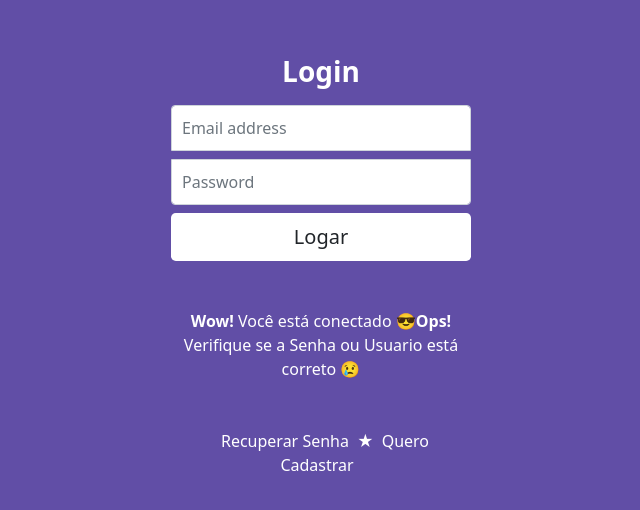
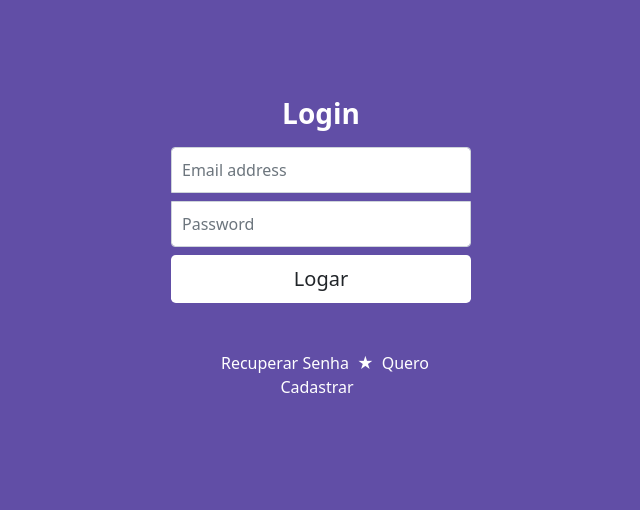
Before and after one commit to kaiqueYamamotoRedblock/react-com-firebase, a React (Create React App) app: page / in a window 1280 px wide. Shown: the part 152-662 px from the top of the page, without its empty margins (319-959 px from the left). Built offline with nearby package versions, Linux system fonts and the light colour scheme.

Commit message:
fix login page finishi

```diff
--- a/src/view/login/index.js
+++ b/src/view/login/index.js
@@ -9,15 +9,16 @@ const Login = () => {
 
   const [email, setEmail] = useState()
   const [senha, setSenha] = useState()
+  const [msgTipo, setMsgTipo] = useState()
 
   function logar() {
     firebase.auth()
       .signInWithEmailAndPassword(email, senha)
-      .then(resultado => {
-        alert('usuario logado')
+      .then(result => {
+        setMsgTipo('sucesso')
       })
       .catch(err => {
-        alert(err)
+        setMsgTipo('erro')
       })
   }
 
@@ -32,8 +33,8 @@ const Login = () => {
           <button onClick={logar} className="w-100 btn btn-lg btn-login" type="button">Logar</button>
 
           <div className="msg-login text-white text-center my-5">
-            <span><strong>Wow! </strong> Você está conectado &#128526;</span>
-            <span><strong>Ops! </strong> Verifique se a Senha ou Usuario está correto &#128546;</span>
+            {msgTipo === 'sucesso' && <span><strong>Wow! </strong> Você está conectado &#128526;</span>}
+            {msgTipo === 'erro' && <span><strong>Ops! </strong> Verifique se a Senha ou Usuario está correto &#128546;</span>}
           </div>
 
           <div className="opcoes-login mt-5 text-center">
```
